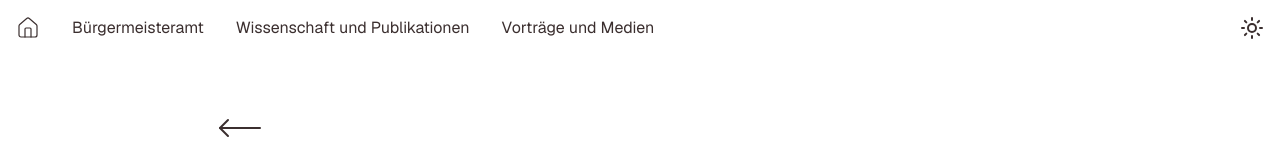
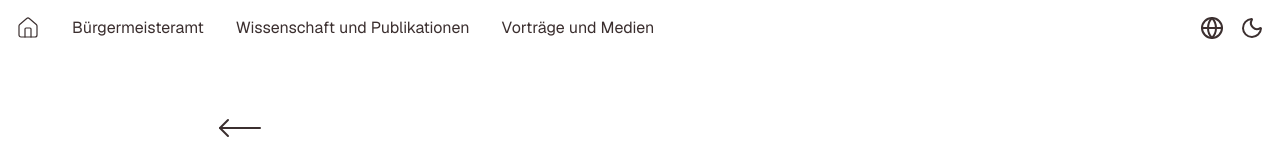
Before and after one commit to Davidcode2/dr-joy-alemazung, a Next.js app: page /en/impressum in a window 1280 px wide. Shown: the top 160 px of the page. Built offline with nearby package versions, Linux system fonts and the light colour scheme; a web font is replaced by a local one.

Commit message:
Language toggle

```diff
--- a/src/components/topNavigation.tsx
+++ b/src/components/topNavigation.tsx
@@ -1,7 +1,7 @@
 "use client";
 import { useEffect, useState } from "react";
 import MenuItems from "@/src/components/menuItems";
-import { Equal, Sun, X } from "lucide-react";
+import { Equal, Globe, Moon, Sun, X } from "lucide-react";
 import { useTheme } from "next-themes";
 
 type TopNavigationProps = {
@@ -42,6 +42,13 @@ export default function TopNavigation({ locale }: TopNavigationProps) {
     setTheme(theme === "light" ? "dark" : "light");
   };
 
+  const toggleLanguage = () => {
+    const newLocale = locale === "de-DE" ? "en" : "de-DE";
+    const currentPath = window.location.pathname;
+    const newPath = currentPath.replace(`/${locale}`, `/${newLocale}`);
+    window.location.href = newPath;
+  }
+
   return (
     <div className="m-4 flex">
       {showMobileMenu && (
@@ -52,7 +59,11 @@ export default function TopNavigation({ locale }: TopNavigationProps) {
           >
             <X />
           </div>
-          <MenuItems mobile={true} close={() => setShowMobileMenu(false)} locale={locale} />
+          <MenuItems
+            mobile={true}
+            close={() => setShowMobileMenu(false)}
+            locale={locale}
+          />
         </div>
       )}
       <div
@@ -64,8 +75,15 @@ export default function TopNavigation({ locale }: TopNavigationProps) {
       <div className="md:block hidden">
         <MenuItems locale={locale} />
       </div>
-      <div className="ml-auto" onClick={toggleTheme}>
-        <Sun />
+      <div className="ml-auto">
+        <ul className="flex gap-x-4">
+          <li>
+            <Globe onClick={toggleLanguage} />
+          </li>
+          <li onClick={toggleTheme}>
+            {theme && theme!.includes("dark") ? <Sun /> : <Moon />}
+          </li>
+        </ul>
       </div>
     </div>
   );
```
